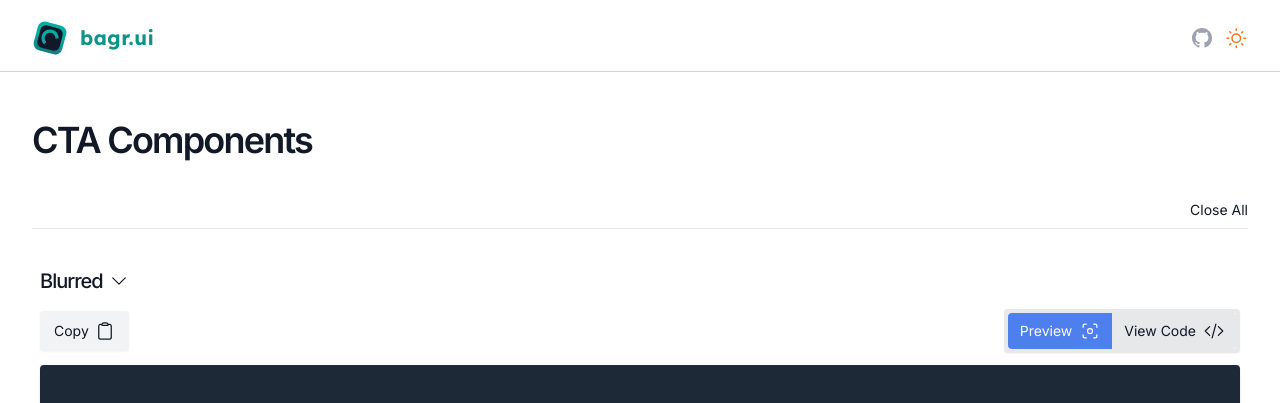
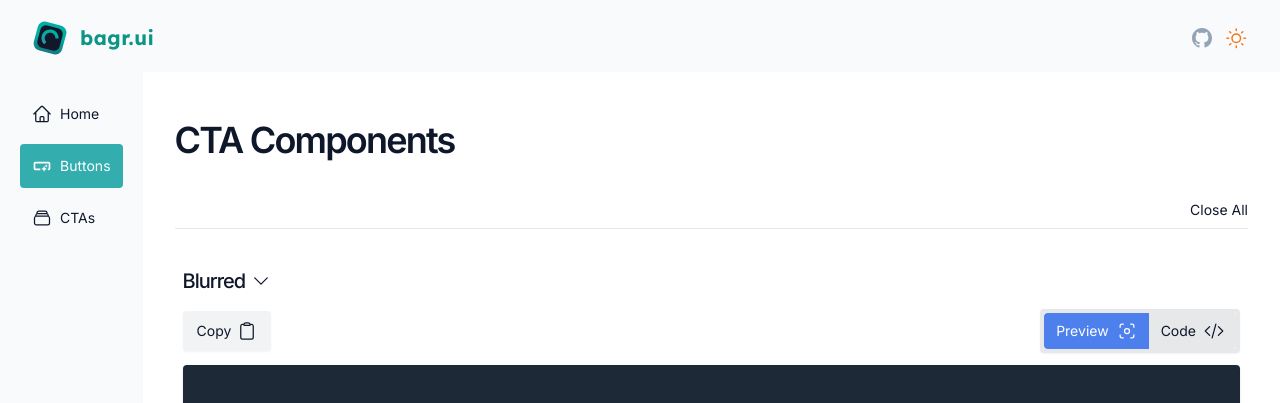
Before and after one commit to kiko-g/bagr-ui, a Next.js app: page /ui/ctas in a window 1280 px wide. Shown: the top 403 px of the page. Built offline with nearby package versions, Linux system fonts and the light colour scheme.

Commit message:
add: sidebar

```diff
--- a/components/ComponentShowcase.tsx
+++ b/components/ComponentShowcase.tsx
@@ -1,15 +1,12 @@
 import React from "react"
 import classNames from "classnames"
 import { Disclosure, Switch, Transition } from "@headlessui/react"
-import {
-  CheckIcon,
-  ChevronDownIcon,
-  ClipboardIcon,
-  CodeBracketIcon,
-  ViewfinderCircleIcon,
-} from "@heroicons/react/24/outline"
+import { CheckIcon, ChevronDownIcon, ClipboardIcon, CodeBracketIcon, ViewfinderCircleIcon } from "@heroicons/react/24/outline"
 import { Prism as SyntaxHighlighter } from "react-syntax-highlighter"
 import { coldarkDark } from "react-syntax-highlighter/dist/cjs/styles/prism"
+import { JetBrains_Mono } from "next/font/google"
+
+const jetBrainsMono = JetBrains_Mono({ subsets: ["latin"] })
 
 type Props = {
   name: string
@@ -75,13 +72,30 @@ export function ComponentShowcase({ name, path, collapseAll = false, Component }
 
             {/* Showcase */}
             {isCodeVisible ? (
+              code === "" ? (
+                <div className="flex w-full items-center justify-center rounded bg-[#1E2937] px-8 py-24 shadow dark:bg-white/5">
+                  <svg
+                    fill="none"
+                    xmlns="http://www.w3.org/2000/svg"
+                    viewBox="0 0 24 24"
+                    className="text-primary dark:text-secondary -ml-1 mr-3 h-12 w-12 animate-spin"
+                  >
+                    <circle className="opacity-25" cx="12" cy="12" r="10" stroke="currentColor" strokeWidth="4"></circle>
+                    <path
+                      className="opacity-75"
+                      fill="currentColor"
+                      d="M4 12a8 8 0 018-8V0C5.373 0 0 5.373 0 12h4zm2 5.291A7.962 7.962 0 014 12H0c0 3.042 1.135 5.824 3 7.938l3-2.647z"
+                    ></path>
+                  </svg>
+                </div>
+              ) : (
+                <div className={classNames(jetBrainsMono.className)}>
                   <SyntaxHighlighter
                     language="tsx"
+                    wrapLongLines
+                    showLineNumbers
                     style={coldarkDark}
-                wrapLongLines
-                showLineNumbers={true}
                     customStyle={{
-                  fontFamily: "Monaco, monospace",
                       whiteSpace: "pre-wrap",
                       borderRadius: "0.25rem",
                       minHeight: "400px",
@@ -90,6 +104,8 @@ export function ComponentShowcase({ name, path, collapseAll = false, Component }
                   >
                     {code}
                   </SyntaxHighlighter>
+                </div>
+              )
             ) : (
               <div className="flex w-full items-center justify-center rounded bg-[#1E2937] px-8 py-24 shadow dark:bg-white/5">
                 <Component />
@@ -127,7 +143,7 @@ function CopyCodeButton({ text }: CopyCodeButtonProps) {
         "flex items-center justify-start gap-1.5 rounded px-3.5 py-2.5 text-sm shadow-sm transition disabled:cursor-not-allowed",
         isCopied
           ? "bg-teal-600 text-white"
-          : "bg-gray-900/5 hover:bg-blue-600/80 hover:text-white dark:bg-white/5 dark:hover:bg-blue-500/60",
+          : "bg-slate-900/5 hover:bg-blue-600/80 hover:text-white dark:bg-white/5 dark:hover:bg-blue-500/60",
       )}
     >
       <span>{isCopied ? "Copied" : "Copy"}</span>
@@ -147,14 +163,14 @@ function ViewCodeSwitch({ viewCode, toggle, modern = true }: ViewCodeSwitchProps
     <Switch
       checked={viewCode}
       onChange={toggle}
-      className="flex items-center justify-start rounded border-4 border-gray-900/5 bg-gray-900/5 text-sm shadow-sm transition dark:border-white/5 dark:bg-white/5"
+      className="flex items-center justify-start rounded border-4 border-slate-900/5 bg-slate-900/5 text-sm shadow-sm transition dark:border-white/5 dark:bg-white/5"
     >
       <span className="sr-only">Use setting</span>
       <span
         className={classNames(
           "flex items-center gap-x-2 rounded-l px-3 py-2 transition",
           viewCode
-            ? "bg-gray-900/5 hover:bg-blue-600/50 hover:text-white dark:bg-white/5 dark:hover:bg-blue-500/30"
+            ? "bg-slate-900/5 hover:bg-blue-600/50 hover:text-white dark:bg-white/5 dark:hover:bg-blue-500/30"
             : "bg-blue-600/80 text-white hover:bg-blue-600/60 dark:bg-blue-500/60 dark:hover:bg-blue-500/30",
         )}
       >
@@ -166,10 +182,10 @@ function ViewCodeSwitch({ viewCode, toggle, modern = true }: ViewCodeSwitchProps
           "flex items-center gap-x-2 rounded-r px-3 py-2 transition",
           viewCode
             ? "bg-blue-600/80 text-white hover:bg-blue-600/60 dark:bg-blue-500/60 dark:hover:bg-blue-500/30"
-            : "bg-gray-900/5 hover:bg-blue-600/50 hover:text-white dark:bg-white/5 dark:hover:bg-blue-500/30",
+            : "bg-slate-900/5 hover:bg-blue-600/50 hover:text-white dark:bg-white/5 dark:hover:bg-blue-500/30",
         )}
       >
-        <span className="hidden lg:inline-flex">View Code</span>
+        <span className="hidden lg:inline-flex">Code</span>
         <CodeBracketIcon className="h-5 w-5" />
       </span>
     </Switch>
@@ -191,9 +207,9 @@ function ViewCodeSwitch({ viewCode, toggle, modern = true }: ViewCodeSwitchProps
         )}
       >
         {viewCode ? (
-          <ViewfinderCircleIcon className="h-5 w-5 text-gray-800" />
+          <ViewfinderCircleIcon className="h-5 w-5 text-slate-800" />
         ) : (
-          <CodeBracketIcon className="h-5 w-5 text-gray-800" />
+          <CodeBracketIcon className="h-5 w-5 text-slate-800" />
         )}
       </span>
     </Switch>
--- a/components/Layout.tsx
+++ b/components/Layout.tsx
@@ -5,6 +5,8 @@ import Image from "next/image"
 import classNames from "classnames"
 import { Inter, Lexend } from "next/font/google"
 import { GithubIcon } from "./icons"
+import { HomeIcon, InformationCircleIcon, RectangleStackIcon } from "@heroicons/react/24/outline"
+import { ButtonIcon } from "./icons/ButtonIcon"
 
 const inter = Inter({ subsets: ["latin"] })
 const lexend = Lexend({ subsets: ["latin"] })
@@ -19,27 +21,31 @@ const links = [
 
 type Props = {
   children: React.ReactNode
-  location: string
+  location?: string
+  sidebar?: boolean
 }
 
-export function Layout({ children, location = "Unknown" }: Props) {
+export function Layout({ children, location = "Unknown", sidebar = false }: Props) {
   return (
     <>
       <Seo title={location} />
       <main className={classNames(inter.className, "flex min-h-screen w-screen flex-col")}>
         <Header />
-        <article className="max-w-8xl flex flex-1 flex-col items-start justify-start px-4 xl:px-8">{children}</article>
+        {sidebar ? (
+          <div className="flex flex-1">
+            <Sidebar location={location} />
+            <article className="max-w-8xl flex flex-1 flex-col items-start justify-start px-4 xl:px-8">{children}</article>
+          </div>
+        ) : (
+          <article className="max-w-8xl flex flex-1 flex-col items-start justify-start px-4 xl:px-8">{children}</article>
+        )}
         <Footer />
       </main>
     </>
   )
 }
 
-type SeoProps = {
-  title: string
-}
-
-function Seo({ title }: SeoProps) {
+function Seo({ title }: { title: string }) {
   const siteTitle = `BagrUI`
   const author = `kikogoncalves`
   const description = `Reusable UI Components with React, Typescript, and TailwindCSS.`
@@ -160,11 +166,9 @@ function DarkModeSwitch() {
   )
 }
 
-type HeaderProps = {}
-
-function Header({}: HeaderProps) {
+function Header() {
   return (
-    <header className="max-w-8xl sticky top-0 z-30 mx-auto h-[72px] w-full border-b border-gray-300 bg-opacity-90 backdrop-blur backdrop-filter dark:border-gray-800 dark:bg-opacity-80 xl:px-8">
+    <header className="max-w-8xl sticky top-0 z-30 mx-auto h-[72px] w-full bg-slate-50 bg-opacity-90 backdrop-blur backdrop-filter dark:bg-slate-900 dark:bg-opacity-80 xl:px-8">
       <div className="flex items-center justify-between px-4 py-5 sm:px-6 lg:px-8 xl:px-0">
         {/* Logo */}
         <Link href="/" className="flex items-center justify-center gap-3 hover:opacity-80">
@@ -182,11 +186,12 @@ function Header({}: HeaderProps) {
         {/* Links */}
         <ul className="flex items-center justify-center gap-1 lg:gap-3">
           {links.map(({ href, label, icon }) => (
-            <li key={`${href}${label}`} className="text-gray-400 hover:text-white">
+            <li
+              key={`${href}${label}`}
+              className="text-slate-400 transition hover:text-slate-500 dark:text-slate-400 dark:hover:opacity-80"
+            >
               <span className="sr-only">{label}</span>
-              <Link href={href} className="text-gray-400 hover:text-white">
-                {icon}
-              </Link>
+              <Link href={href}>{icon}</Link>
             </li>
           ))}
           <DarkModeSwitch />
@@ -196,17 +201,72 @@ function Header({}: HeaderProps) {
   )
 }
 
-type FooterProps = {}
+function Sidebar({ location }: { location: string }) {
+  const navigations = [
+    {
+      name: "Home",
+      href: "/",
+      icon: HomeIcon,
+      shown: true,
+    },
+    {
+      name: "About",
+      href: "/about",
+      icon: InformationCircleIcon,
+      shown: false,
+    },
+    {
+      name: "Buttons",
+      href: "/ui/buttons",
+      icon: ButtonIcon,
+      shown: true,
+    },
+    {
+      name: "CTAs",
+      href: "/ui/ctas",
+      icon: RectangleStackIcon,
+      shown: true,
+    },
+  ]
+  return (
+    <aside className="hidden min-w-full shrink-0 flex-col space-y-4 bg-slate-50 p-5 dark:bg-slate-900/80 lg:flex lg:min-w-min">
+      <ul className="flex w-full flex-1 flex-col space-y-2">
+        {navigations
+          .filter((item) => item.shown !== false)
+          .map((item, itemIdx) => {
+            const isActive = location.toLowerCase() === item.name.toLowerCase()
+            return (
+              <li key={`nav-${itemIdx}`}>
+                <Link
+                  title={item.name}
+                  href={item.href}
+                  className={classNames(
+                    isActive
+                      ? "bg-primary dark:bg-secondary/80 text-white hover:opacity-80"
+                      : "hover:bg-primary/10 dark:hover:bg-secondary/30",
+                    "flex cursor-pointer items-center justify-center gap-2 rounded px-3 py-3 text-sm transition ease-in-out xl:justify-start",
+                  )}
+                >
+                  <item.icon className="h-5 w-5" />
+                  <span className="hidden xl:block">{item.name}</span>
+                </Link>
+              </li>
+            )
+          })}
+      </ul>
+    </aside>
+  )
+}
 
-function Footer({}: FooterProps) {
+function Footer() {
   return (
-    <footer className="max-w-8xl mx-auto flex w-full items-center justify-between space-x-2 bg-gray-700 px-4 py-4 pt-4 dark:bg-gray-900 sm:px-6 lg:px-8 lg:py-8 lg:pt-8">
-      <p className="text-sm font-semibold uppercase leading-5 tracking-wide text-gray-300 dark:text-gray-400">
+    <footer className="max-w-8xl mx-auto flex w-full items-center justify-between space-x-2 bg-slate-700 px-4 py-4 pt-4 dark:bg-slate-900 sm:px-6 lg:px-8 lg:py-8 lg:pt-8">
+      <p className="text-sm font-semibold uppercase leading-5 tracking-wide text-slate-300 dark:text-slate-400">
         by{" "}
         <Link
           target="_blank"
           href="https://github.com/kiko-g"
-          className="inline-flex items-center gap-2 text-white hover:underline hover:opacity-80 dark:text-gray-300"
+          className="inline-flex items-center gap-2 text-white hover:underline hover:opacity-80 dark:text-slate-300"
         >
           <span className="font-bold">Francisco Gonçalves</span>
           <Image src="/profile.svg" alt="author" width={24} height={24} className="rounded-full" />
--- /dev/null
+++ b/components/icons/ButtonIcon.tsx
@@ -0,0 +1,9 @@
+import React, { SVGProps } from "react"
+
+export function ButtonIcon(props: SVGProps<SVGSVGElement>) {
+  return (
+    <svg xmlns="http://www.w3.org/2000/svg" fill="currentColor" viewBox="0 0 24 24" {...props}>
+      <path d="M22 9v6c0 1.1-.9 2-2 2h-1v-2h1V9H4v6h6v2H4c-1.1 0-2-.9-2-2V9c0-1.1.9-2 2-2h16c1.1 0 2 .9 2 2zm-7.5 10 1.09-2.41L18 15.5l-2.41-1.09L14.5 12l-1.09 2.41L11 15.5l2.41 1.09L14.5 19zm2.5-5 .62-1.38L19 12l-1.38-.62L17 10l-.62 1.38L15 12l1.38.62L17 14zm-2.5 5 1.09-2.41L18 15.5l-2.41-1.09L14.5 12l-1.09 2.41L11 15.5l2.41 1.09L14.5 19zm2.5-5 .62-1.38L19 12l-1.38-.62L17 10l-.62 1.38L15 12l1.38.62L17 14z" />
+    </svg>
+  )
+}
--- a/pages/ui/buttons.tsx
+++ b/pages/ui/buttons.tsx
@@ -1,14 +1,7 @@
 import React from "react"
 import { Layout } from "@/components/Layout"
 import { ComponentShowcase } from "../../components/ComponentShowcase"
-import {
-  ButtonSimple,
-  ButtonFill,
-  ButtonTranslate,
-  ButtonSimpleBorder,
-  ButtonScale,
-  ButtonRotate,
-} from "@/components/buttons"
+import { ButtonSimple, ButtonFill, ButtonTranslate, ButtonSimpleBorder, ButtonScale, ButtonRotate } from "@/components/buttons"
 
 export default function Buttons() {
   const buttons = [
@@ -32,11 +25,11 @@ export default function Buttons() {
   const toggleCollapseAll = () => setCollapseAll((prev) => !prev)
 
   return (
-    <Layout location="Buttons">
+    <Layout location="Buttons" sidebar>
       <section className="mb-24 w-full py-6 lg:py-8 xl:py-12">
         <h2 className="mb-4 pb-4 text-xl font-semibold tracking-tighter lg:text-4xl">Button Components</h2>
 
-        <div className="mb-8 flex items-center justify-end gap-x-4 border-b border-gray-200 py-2 dark:border-gray-800">
+        <div className="mb-8 flex items-center justify-end gap-x-4 border-b border-slate-200 py-2 dark:border-slate-800">
           <button onClick={toggleCollapseAll} className="text-sm hover:underline hover:opacity-80">
             {collapseAll ? "Open" : "Close"} All
           </button>
--- a/pages/ui/ctas.tsx
+++ b/pages/ui/ctas.tsx
@@ -13,11 +13,11 @@ export default function Buttons() {
   const toggleCollapseAll = () => setCollapseAll((prev) => !prev)
 
   return (
-    <Layout location="Buttons">
+    <Layout location="Buttons" sidebar>
       <section className="mb-24 w-full py-6 lg:py-8 xl:py-12">
         <h2 className="mb-4 pb-4 text-xl font-semibold tracking-tighter lg:text-4xl">CTA Components</h2>
 
-        <div className="mb-8 flex items-center justify-end gap-x-4 border-b border-gray-200 py-2 dark:border-gray-800">
+        <div className="mb-8 flex items-center justify-end gap-x-4 border-b border-slate-200 py-2 dark:border-slate-800">
           <button onClick={toggleCollapseAll} className="text-sm hover:underline hover:opacity-80">
             {collapseAll ? "Open" : "Close"} All
           </button>
--- a/styles/globals.css
+++ b/styles/globals.css
@@ -11,7 +11,7 @@ html {
 }
 
 body {
-  @apply bg-white text-gray-900 antialiased dark:bg-gray-900 dark:text-gray-100;
+  @apply bg-white text-slate-900 antialiased dark:bg-slate-800 dark:text-slate-100;
 }
 
 textarea,
@@ -19,7 +19,7 @@ input[type="tel"],
 input[type="text"],
 input[type="email"],
 input[type="search"] {
-  @apply w-full rounded border border-white bg-white text-sm font-normal shadow placeholder:font-normal placeholder:text-gray-400 focus:border-blue-500 focus:ring-blue-500 dark:border-white/10 dark:bg-white/10 dark:focus:border-teal-600 dark:focus:ring-teal-600;
+  @apply w-full rounded border border-white bg-white text-sm font-normal shadow placeholder:font-normal placeholder:text-slate-400 focus:border-blue-500 focus:ring-blue-500 dark:border-white/10 dark:bg-white/10 dark:focus:border-teal-600 dark:focus:ring-teal-600;
 }
 
 input[type="checkbox"] {
--- a/tailwind.config.js
+++ b/tailwind.config.js
@@ -1,13 +1,37 @@
 /** @type {import('tailwindcss').Config} */
 module.exports = {
   darkMode: "class",
-  content: [
-    "./pages/**/*.{js,ts,jsx,tsx,mdx}",
-    "./components/**/*.{js,ts,jsx,tsx,mdx}",
-    "./app/**/*.{js,ts,jsx,tsx,mdx}",
-  ],
+  content: ["./pages/**/*.{js,ts,jsx,tsx,mdx}", "./components/**/*.{js,ts,jsx,tsx,mdx}", "./app/**/*.{js,ts,jsx,tsx,mdx}"],
   theme: {
     extend: {
+      colors: {
+        primary: {
+          DEFAULT: "#33adad",
+          50: "#e6f5f5",
+          100: "#ccebeb",
+          200: "#b2e0e0",
+          300: "#99d6d6",
+          400: "#80cccc",
+          500: "#66c2c2",
+          600: "#4cb8b8",
+          700: "#33adad",
+          800: "#1aa3a3",
+          900: "#009999",
+        },
+        secondary: {
+          DEFAULT: "#3385d6",
+          50: "#d9e8f7",
+          100: "#bfd9f2",
+          200: "#b2d1f0",
+          300: "#99c2eb",
+          400: "#80b2e6",
+          500: "#66a3e0",
+          600: "#4d94db",
+          700: "#3385d6",
+          800: "#1975d1",
+          900: "#0066cc",
+        },
+      },
       backgroundImage: {
         "gradient-radial": "radial-gradient(var(--tw-gradient-stops))",
         "gradient-conic": "conic-gradient(from 180deg at 50% 50%, var(--tw-gradient-stops))",
@@ -20,6 +44,5 @@ module.exports = {
   fontSize: {
     xxs: "0.6rem",
   },
-
   plugins: [require("@tailwindcss/typography")],
 }
```
Also changed, not shown: pages/index.tsx (+4 -4 lines). Lines whose indentation alone changed are shown as unchanged.
